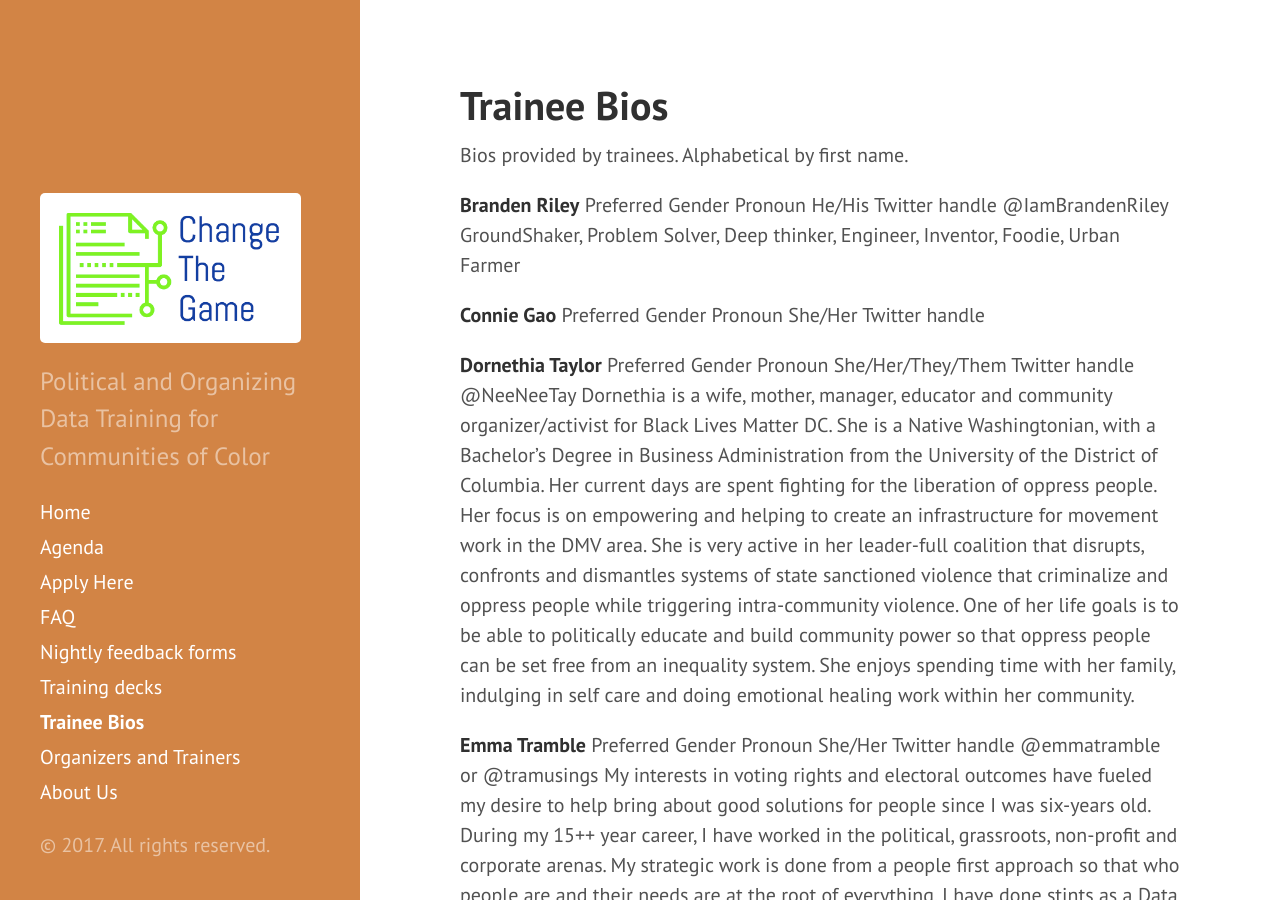
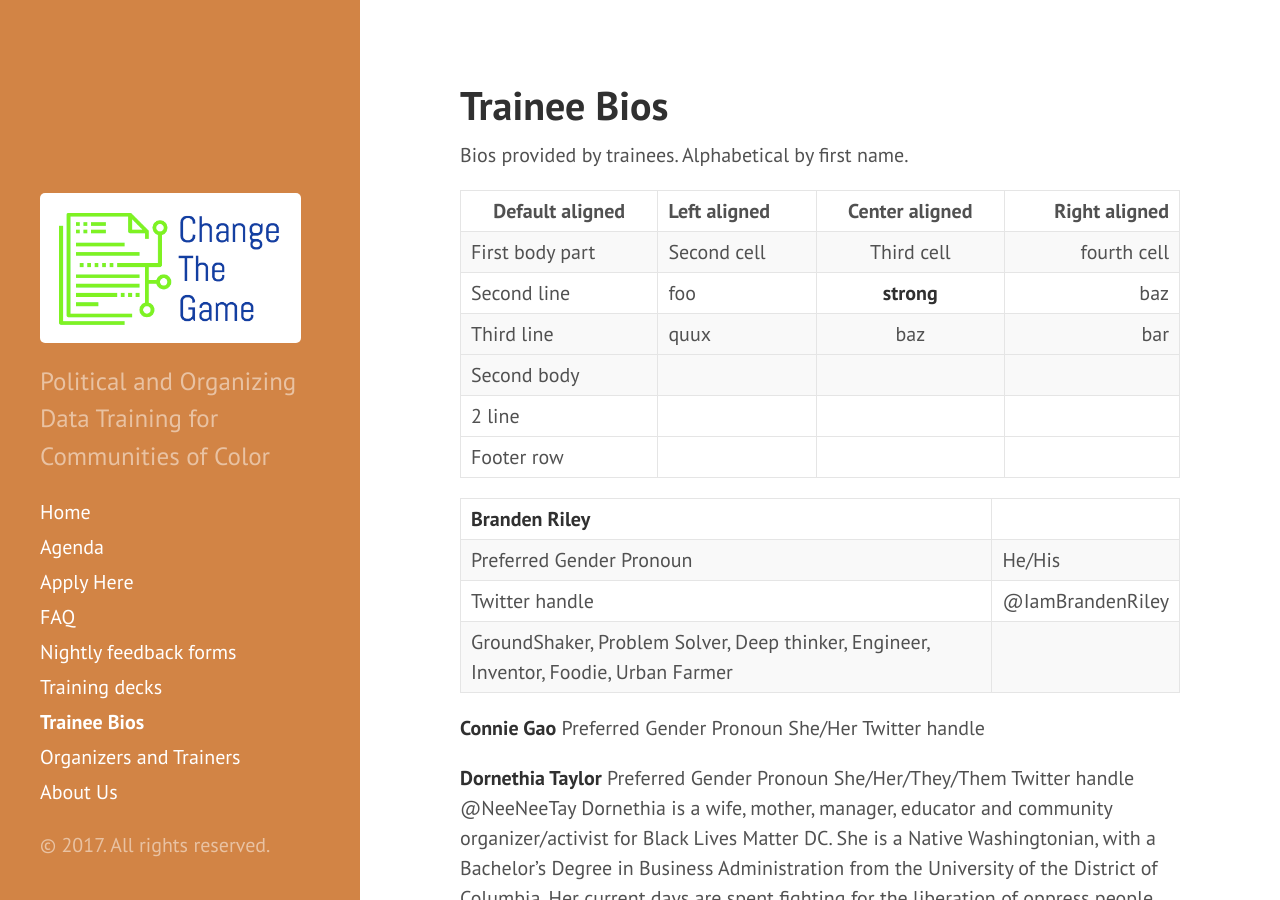
Before and after one commit to anniejw6/changethegame_site, a Jekyll site: the page built from trainees.md, in a window 1280 px wide and 900 px high. Built offline with Jekyll 4.4.1, drawn with Linux system fonts in a browser that asks for light colours.

Commit message:
Update trainees.md

```diff
--- a/trainees.md
+++ b/trainees.md
@@ -4,10 +4,24 @@
 ---
 Bios provided by trainees. Alphabetical by first name.
 
-**Branden Riley**
-Preferred Gender Pronoun	He/His
-Twitter handle		@IamBrandenRiley
-GroundShaker, Problem Solver, Deep thinker, Engineer, Inventor, Foodie, Urban Farmer
+|---
+| Default aligned | Left aligned | Center aligned | Right aligned
+|-|:-|:-:|-:
+| First body part | Second cell | Third cell | fourth cell
+| Second line |foo | **strong** | baz
+| Third line |quux | baz | bar
+|---
+| Second body
+| 2 line
+|===
+| Footer row
+
+
+| **Branden Riley**| |
+|:-|:-|
+| Preferred Gender Pronoun | He/His |
+| Twitter handle | @IamBrandenRiley |
+| GroundShaker, Problem Solver, Deep thinker, Engineer, Inventor, Foodie, Urban Farmer | |
 
 **Connie Gao**
 Preferred Gender Pronoun	She/Her
```
